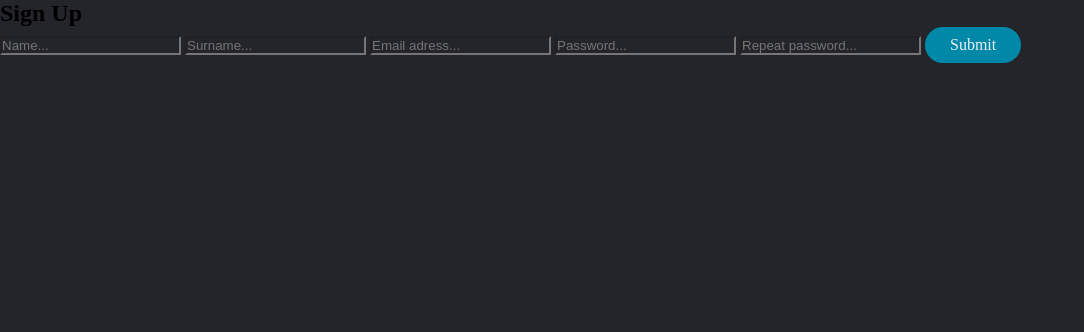
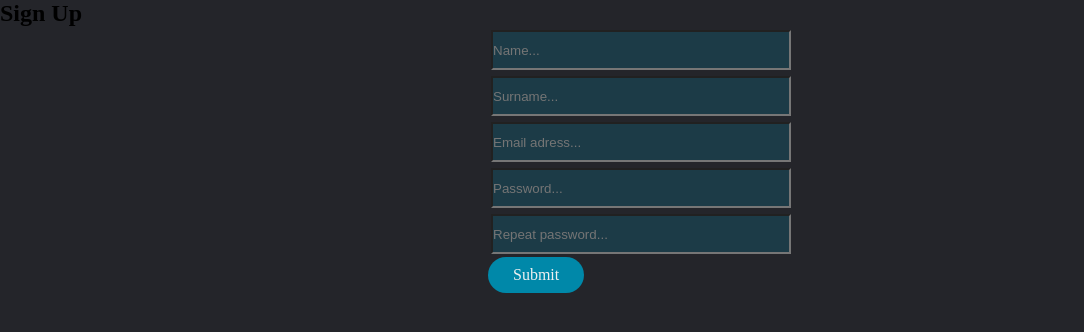
Before and after one commit to Advil400mg/projetpiscine, a PHP site: page /signup.php in a window 1280 px wide. Shown: the part 108-440 px from the top of the page, without its empty margins (0-1084 px from the left). Run offline with PHP 8.4, Linux system fonts and the light colour scheme; some web fonts are replaced.

Commit message:
style signup form

```diff
--- a/signup.php
+++ b/signup.php
@@ -2,8 +2,12 @@
     include 'header.php';
 ?>
 
+<div class="wrapper">
+    <div class="head">
+        <h2>Sign Up</h2>
+    </div>
     <section class="signup-form">
-    <h2>Sign Up</h2>
+
         <form class="signup" action="signupphp.php" method="post">
             <input type="text" name="name" placeholder="Name...">
             <input type="text" name="surname" placeholder="Surname...">
@@ -13,3 +17,4 @@
             <button type="submit"name="submit">Submit</button>
         </form>
     </section>
+</div>
--- a/styles.css
+++ b/styles.css
@@ -56,3 +56,24 @@ button{
 button:hover{
     background-color: rgba(0, 136, 169, 0.6);
 }
+
+input
+{
+    background-color: #0087a93b;
+    width: 300px;
+    height: 40px;
+    margin: 3px;
+}
+
+.signup-form
+{
+    display: flex;
+    align-items: center;
+    justify-items: center;
+    margin-left: auto;
+    margin-right: auto;
+    padding: auto;
+    width: 19em
+
+
+}
```
Lines whose indentation alone changed are shown as unchanged.
